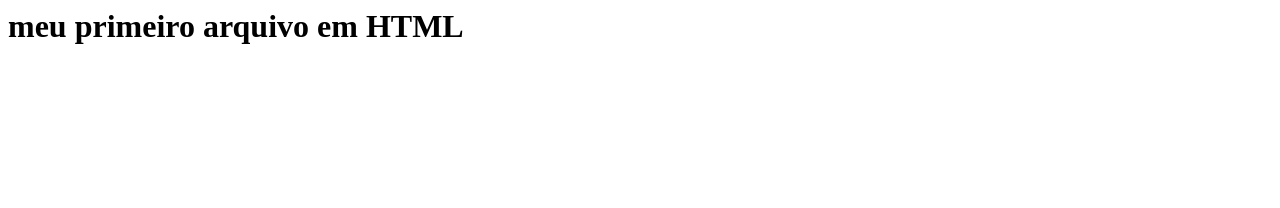
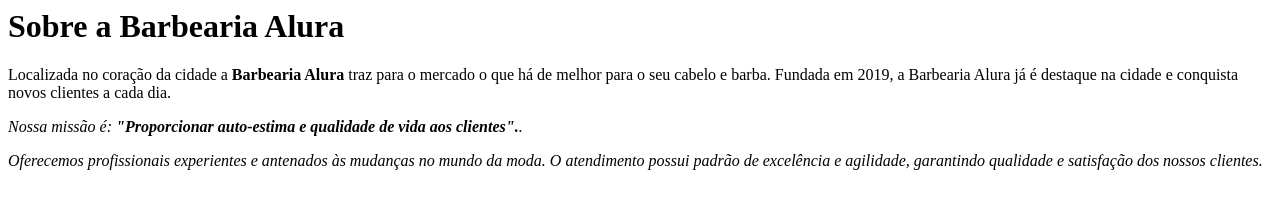
Before and after one commit to gustavogabriel123/primeiro-reposit-rio, a plain HTML site: page index.html in a window 1280 px wide. Drawn offline with Linux system fonts and the light colour scheme.

Commit message:
atualização  da pagina barbearia alura

```diff
--- a/index.html
+++ b/index.html
@@ -1,3 +1,7 @@
-<html>
-  <h1>meu primeiro arquivo em HTML</h1>
-</html>
+<h1>Sobre a Barbearia Alura</h1>
+
+<p>Localizada no coração da cidade a <strong>Barbearia Alura</strong> traz para o mercado o que há de melhor para o seu cabelo e barba. Fundada em 2019, a Barbearia Alura já é destaque na cidade e conquista novos clientes a cada dia.</p>
+
+<p><em>Nossa missão é: <strong>"Proporcionar auto-estima e qualidade de vida aos clientes".</strong>.<em></p>
+
+<p>Oferecemos profissionais experientes e antenados às mudanças no mundo da moda. O atendimento possui padrão de excelência e agilidade, garantindo qualidade e satisfação dos nossos clientes.</p>
```
